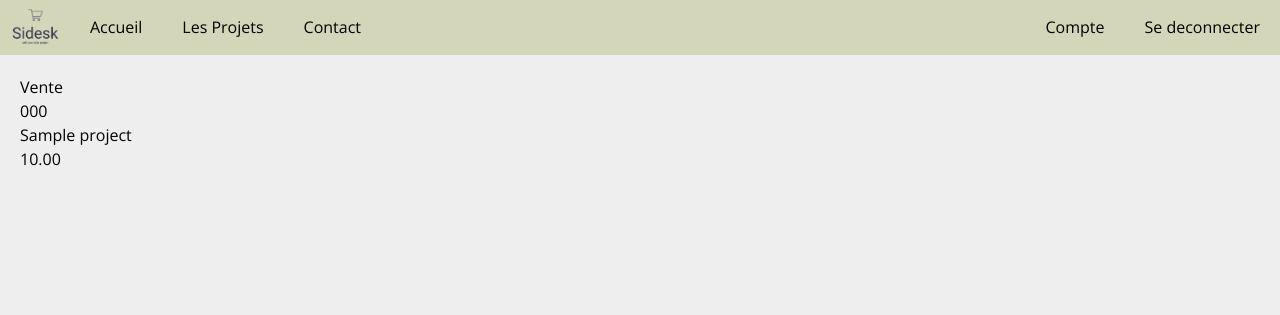
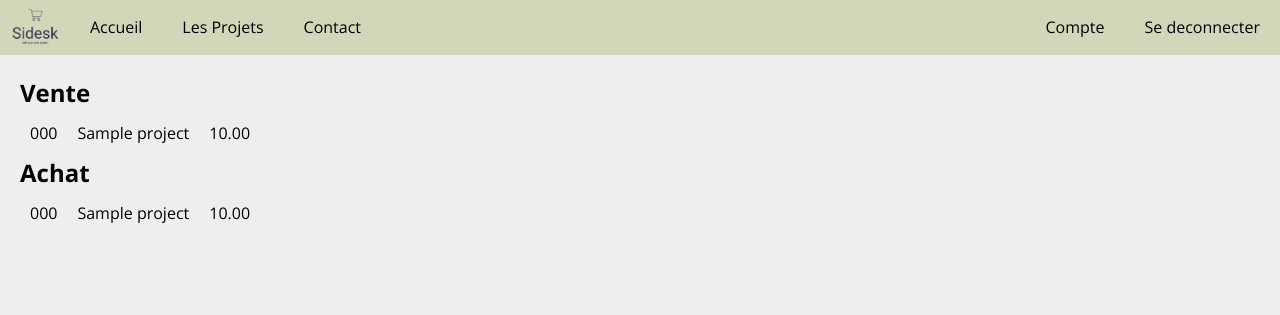
Before and after one commit to Pykix/sidesk, a Django app: page /account-settings/order-list/ in a window 1280 px wide. Shown: the top 315 px of the page. Run offline with Django 3.2, Linux system fonts and the light colour scheme; a user stored in the database is signed in; tables that the repository leaves empty hold one stand-in row (values such as "Sample post"); some libraries are stand-ins or nearby versions.

Commit message:
feat(account_settings): add order page html

```diff
--- a/app/projects/models.py
+++ b/app/projects/models.py
@@ -129,6 +129,8 @@ class Order(models.Model):
         self.bill_number = bill_number_generator(
             self.project.name, str(self.buyer.pk), str(self.seller.pk)
         )
+        self.amount = self.project.price
+        self.seller = self.project.user
         super().save(*args, **kwargs)
 
     def __str__(self) -> str:
--- a/app/static/css/style.css
+++ b/app/static/css/style.css
@@ -80,10 +80,19 @@ body {
 }
 
 
-/* Account settings */
+/** Account settings **/
 .profile-picture {
     width: 150px;
 }
+.order {
+    display: flex;
+    flex-direction: row;
+}
+.order .item {
+    padding: 5px;
+    margin: 5px 5px;
+}
+
 
 /** Project List **/
 
--- a/app/templates/account_settings/order_list.html
+++ b/app/templates/account_settings/order_list.html
@@ -2,17 +2,28 @@
 {% block title %}Mes demande d'achat / vente{% endblock title %}
 
 {% block content %}
+<h2>Vente</h2>
 {% for order in orders %}
 {% if order.seller == request.user %}
-<p>Vente</p>
-<p>{{order.bill_number}}</p>
-<p>{{order.project.name}}</p>
-<p>{{order.project.price}}</p>
-{% else %}
-<p>Achat</p>
-<p>{{order.bill_number}}</p>
-<p>{{order.project.name}}</p>
-<p>{{order.project.price}}</p>
+<div class="order">
+    <p class="item">{{order.bill_number}}</p>
+    <p class="item">{{order.project.name}}</p>
+    <p class="item">{{order.project.price}}</p>
+</div>
+{% endif %}
+{% empty %}
+
+{% endfor %}
+
+<h2>Achat</h2>
+{% for order in orders %}
+{% if order.buyer == request.user %}
+<div class="order">
+    <p class="item">{{order.bill_number}}</p>
+    <p class="item">{{order.project.name}}</p>
+    <p class="item">{{order.project.price}}</p>
+</div>
+
 {% endif %}
 {% endfor %}
 {% endblock content %}
```
